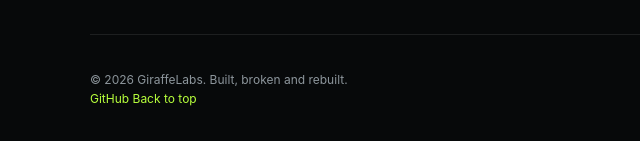
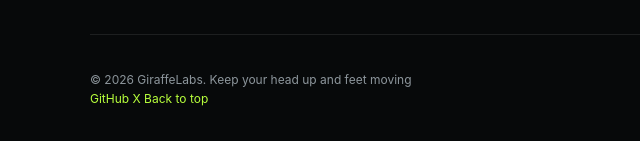
Before and after one commit to GiraffeEarlobe/GiraffeLabs, a plain HTML site: page index.html in a window 1280 px wide. Shown: the part 3217-3358 px from the top of the page, 0-640 px from the left. Drawn offline with Linux system fonts and the light colour scheme.

Commit message:
new footer

```diff
--- a/index.html
+++ b/index.html
@@ -298,10 +298,11 @@
 <footer class="site-footer">
     <div class="footer-container">
 
-        <p>&copy; 2026 GiraffeLabs. Built, broken and rebuilt.</p>
+        <p>&copy; 2026 GiraffeLabs. Keep your head up and feet moving</p>
 
         <div class="footer-links">
             <a href="https://github.com/GiraffeEarlobe" target="_blank" rel="noopener noreferrer">GitHub</a>
+            <a href="https://x.com/GiraffeEarlobe" target="_blank" rel="noopener noreferrer">X</a>
             <a href="#about">Back to top</a>
         </div>
 
```
